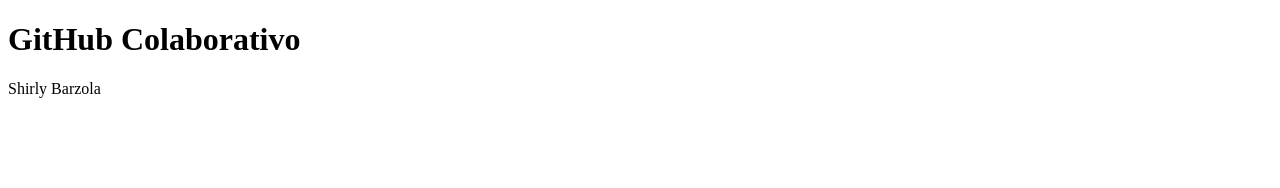
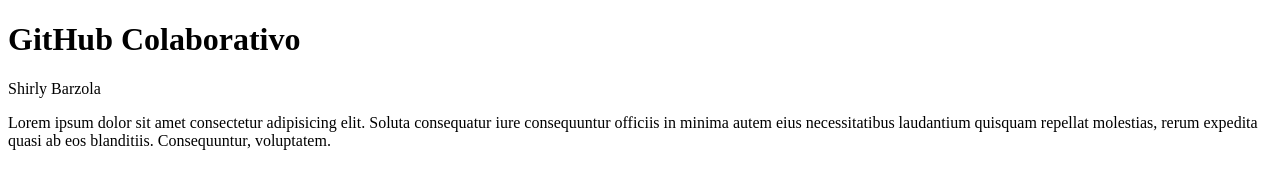
Before and after one commit to ShirlyBarzola/Colaborativo, a plain HTML site: page index.html in a window 1280 px wide. Drawn offline with Linux system fonts and the light colour scheme.

Commit message:
modificamos index maria

```diff
--- a/index.html
+++ b/index.html
@@ -9,5 +9,6 @@
 <body>
     <h1>GitHub Colaborativo</h1>
     <p>Shirly Barzola</p>
+    <p>Lorem ipsum dolor sit amet consectetur adipisicing elit. Soluta consequatur iure consequuntur officiis in minima autem eius necessitatibus laudantium quisquam repellat molestias, rerum expedita quasi ab eos blanditiis. Consequuntur, voluptatem.</p>
 </body>
 </html>
```
